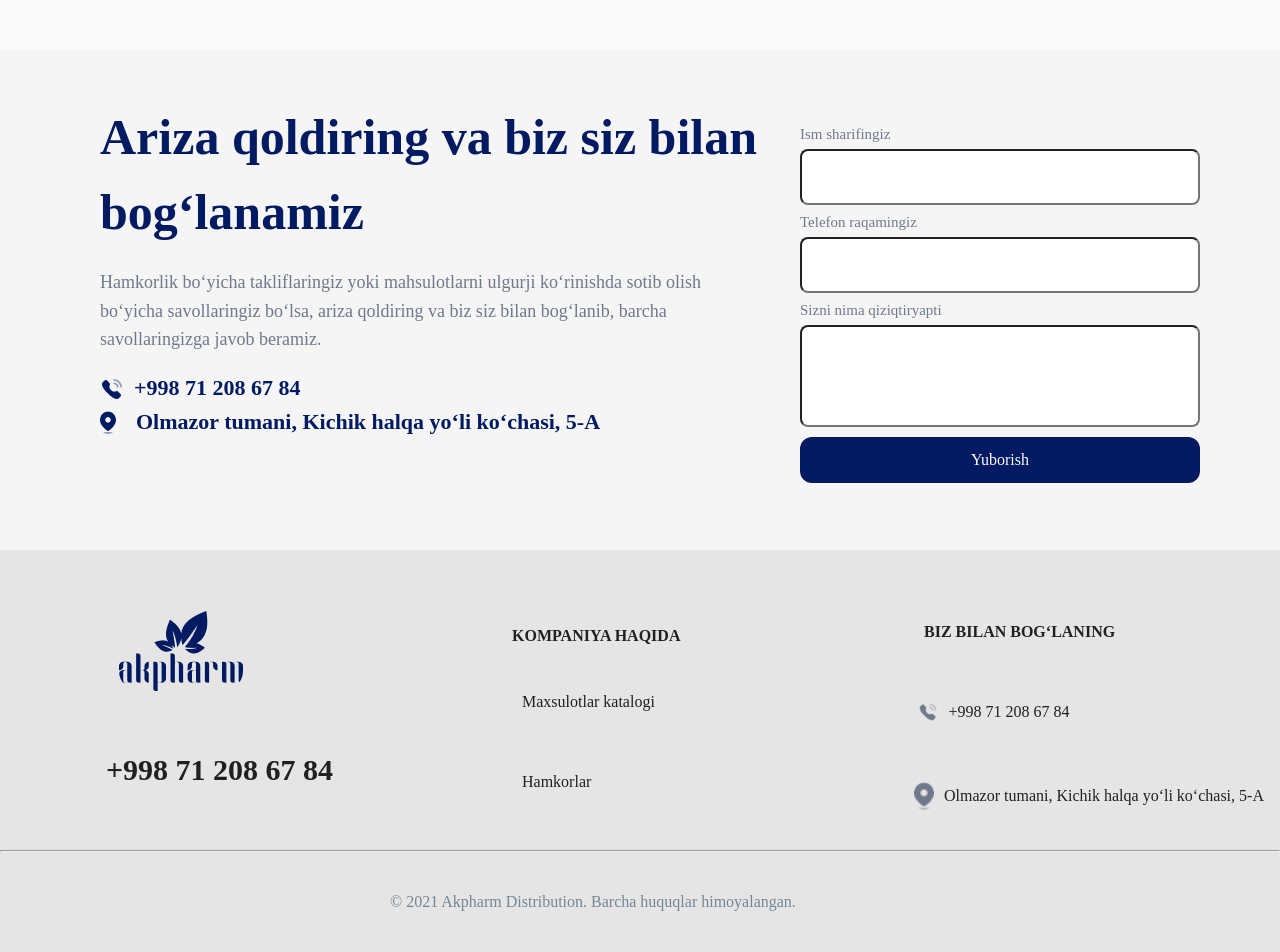
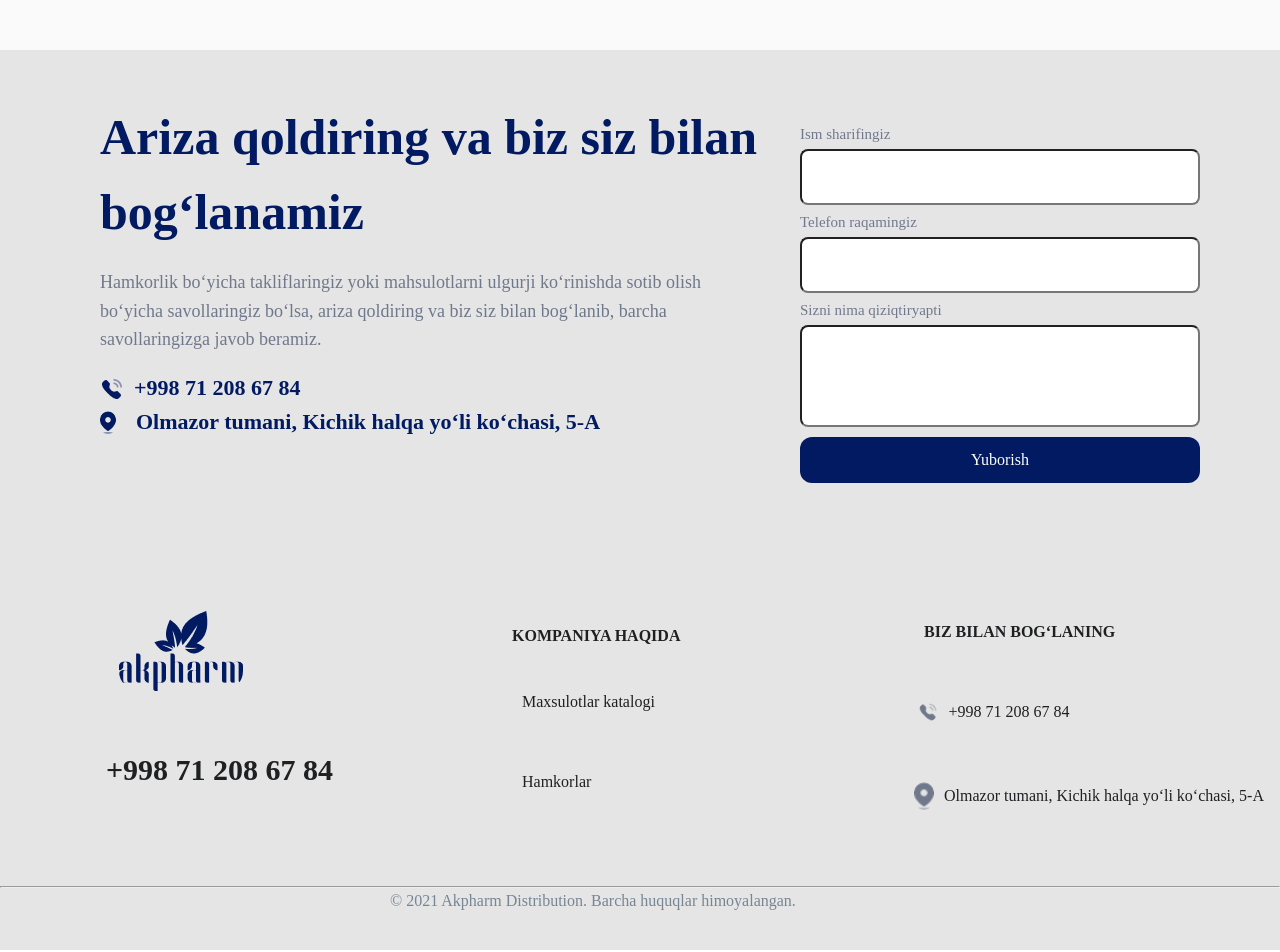
Before and after one commit to muxutdinov/Akpharm-org, a React (Create React App) app: page /categories in a window 1280 px wide. Shown: the part 1025-1977 px from the top of the page. Built offline with nearby package versions, Linux system fonts and the light colour scheme; no server answers.

Commit message:
Home page startrd responsive

```diff
--- a/src/components/CategoriesLast.jsx
+++ b/src/components/CategoriesLast.jsx
@@ -9,6 +9,7 @@ import Call from "../assets/icons/Call.png";
 import Loc from "../assets/icons/Loc.png";
 import {
   Area,
+  Border,
   Img,
   Imgs,
   Input,
@@ -90,7 +91,7 @@ const CategoriesLast = () => {
       </WrapperSecond>
       <WrapperThird>
         <ThirdContainer>
-          <ThirdBigCon>
+          <ThirdBigCon one>
             <ThirdImg src={iconblue} />
             <Num>+998 71 208 67 84</Num>
           </ThirdBigCon>
@@ -126,8 +127,8 @@ const CategoriesLast = () => {
           </ThirdBigCon>
         </ThirdContainer>
       </WrapperThird>
-      <hr />
       <LastTextWrapper>
+        <Border/>
         <LastText>
           © 2021 Akpharm Distribution. Barcha huquqlar himoyalangan.
         </LastText>
--- a/src/components/CategoriesLastStyle.js
+++ b/src/components/CategoriesLastStyle.js
@@ -1,34 +1,43 @@
 import styled from "styled-components";
 
+export const CategoriesLastAllWrapper = styled.div`
+  height: fit-content;
+  width: fit-content;
+  background-color: whitesmoke;
+`;
 export const WrapperSecond = styled.div`
   display: flex;
   height: 500px;
   width: 100%;
-  background-color: whitesmoke;
-  @media only screen and (max-width: 600px) {
+  background-color: transparent;
+  @media only screen and (max-width: 900px) {
     display: flex;
     flex-direction: column;
     height: 800px;
-    width: 500px;
+    /* height: fit-content; */
+    width: 100%;
   }
   @media only screen and (max-width: 900px) and (min-width: 600px) {
     display: flex;
     flex-direction: column;
     height: 800px;
-    width: 600px;
+    width: fit-content;
   }
 `;
 export const SecondOne = styled.div`
+  /* flex: 3; */
+  width: 100%;
   background-color: transparent;
-  flex: 3;
 `;
 export const SecondLeft = styled.div`
   margin-top: 50px;
   margin-left: 100px;
   /* display: flex; */
-  @media screen and (max-width: 600px) {
-    margin-right: 100px;
-  }
+  width: 100%;
+  /* @media screen and (max-width: 600px) { */
+  /* width: fit-content; */
+  /* margin-right: 100px; */
+  /* } */
   @media screen and (max-width: 900px) and (min-width: 600px) {
     margin-right: 200px;
   }
@@ -197,9 +206,12 @@ export const ThirdContainer = styled.div`
   display: flex;
   height: 100%;
   width: 100%;
-  @media only screen and (max-width: 900px) {
+  @media only screen and (max-width: 700px) and (min-width: 320px) {
     display: flex;
+    /* justify-content: center; */
+    align-items: center;
     flex-direction: column;
+    margin-top: 30px;
   }
 `;
 export const ThirdBigCon = styled.div`
@@ -208,8 +220,9 @@ export const ThirdBigCon = styled.div`
   flex-direction: column;
   justify-content: space-evenly;
   align-items: center;
-  @media only screen and (max-width: 900px) {
+  @media only screen and (max-width: 700px) {
     flex: 1;
+    margin-left: ${({ one }) => (one ? "100px" : "")};
   }
 `;
 export const ThirdConCenter = styled.div`
@@ -286,8 +299,22 @@ export const LastText = styled.div`
 `;
 export const LastTextWrapper = styled.div`
   display: flex;
+  flex-direction: column;
   justify-content: center;
   align-items: center;
   height: 100px;
   width: 100%;
+  @media only screen and (max-width: 700px) {
+    position: relative;
+    margin-top: 300px;
+    margin-left: 150px;
+  }
 `;
+export const Border = styled.hr`
+  height: 1px;
+  width: 100%;
+  /* background-color: red; */
+  @media only screen and (max-width: 700px) {
+    display: none;
+  }
+`;
--- a/src/components/NavbarStyle.js
+++ b/src/components/NavbarStyle.js
@@ -6,7 +6,7 @@ export const Container = styled.div`
   flex-direction: row;
   justify-content: space-between;
   align-items: center;
-  width: 1300px;
+  width: 100%;
   height: 80px;
   background: transparent;
 `;
@@ -19,6 +19,9 @@ export const Wrapper = styled.ul`
   width: 700px;
   margin-left: 200px;
   margin-right: 50px;
+  @media only screen and (max-width: 900px) and (min-width: 320px) {
+    width: 300px;
+  }
 `;
 export const Wrap = styled.div`
   width: 91px;
@@ -37,6 +40,9 @@ export const Wrap = styled.div`
     transition: all 0.5s;
     cursor: pointer;
     color: blue;
+  }
+  @media only screen and (max-width: 900px) and (min-width: 320px) {
+    width: 300px;
   }
 `;
 export const Button = styled.button`
@@ -57,6 +63,9 @@ export const Button = styled.button`
   order: 5;
   flex-grow: 0;
   margin: 0px 44px;
+  @media only screen and (max-width: 900px) and (min-width: 320px) {
+    display: none;
+  }
 `;
 export const WrapperSecond = styled.div`
   display: flex;
--- a/src/components/PartnersItemStyle.js
+++ b/src/components/PartnersItemStyle.js
@@ -29,4 +29,9 @@ export const Text = styled.div`
   line-height: 160%;
   text-align: center;
   color: #ffffff;
+  @media only screen and (max-width: 900px) and (min-width: 320px) {
+    width: 200px;
+    font-size: 18px;
+    margin-left: 100px;
+  }
 `;
--- a/src/components/PartnersStyle.js
+++ b/src/components/PartnersStyle.js
@@ -29,4 +29,8 @@ export const Text = styled.div`
   line-height: 160%;
   text-align: center;
   color: #ffffff;
+  @media only screen and (max-width: 900px) and (min-width: 320px) {
+   width: 200px;
+   font-size: 18px;
+  }
 `;
```
